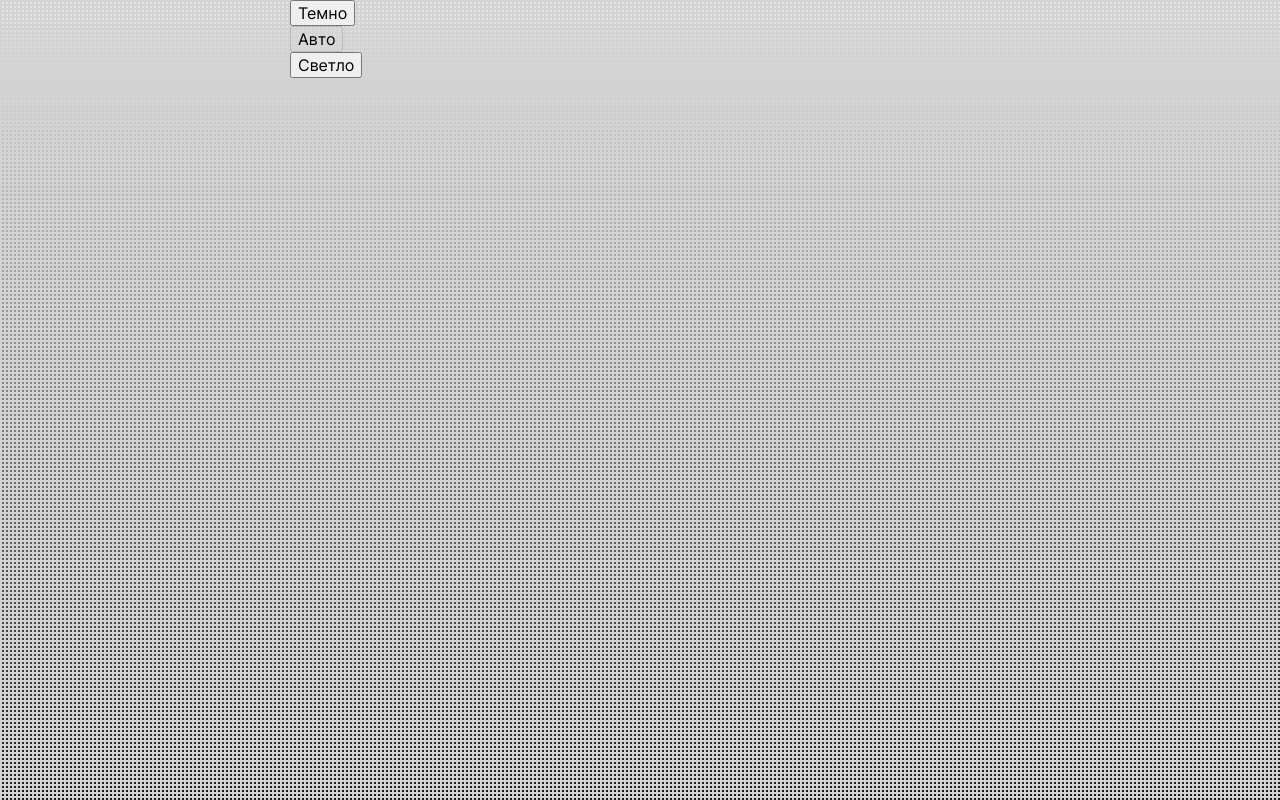
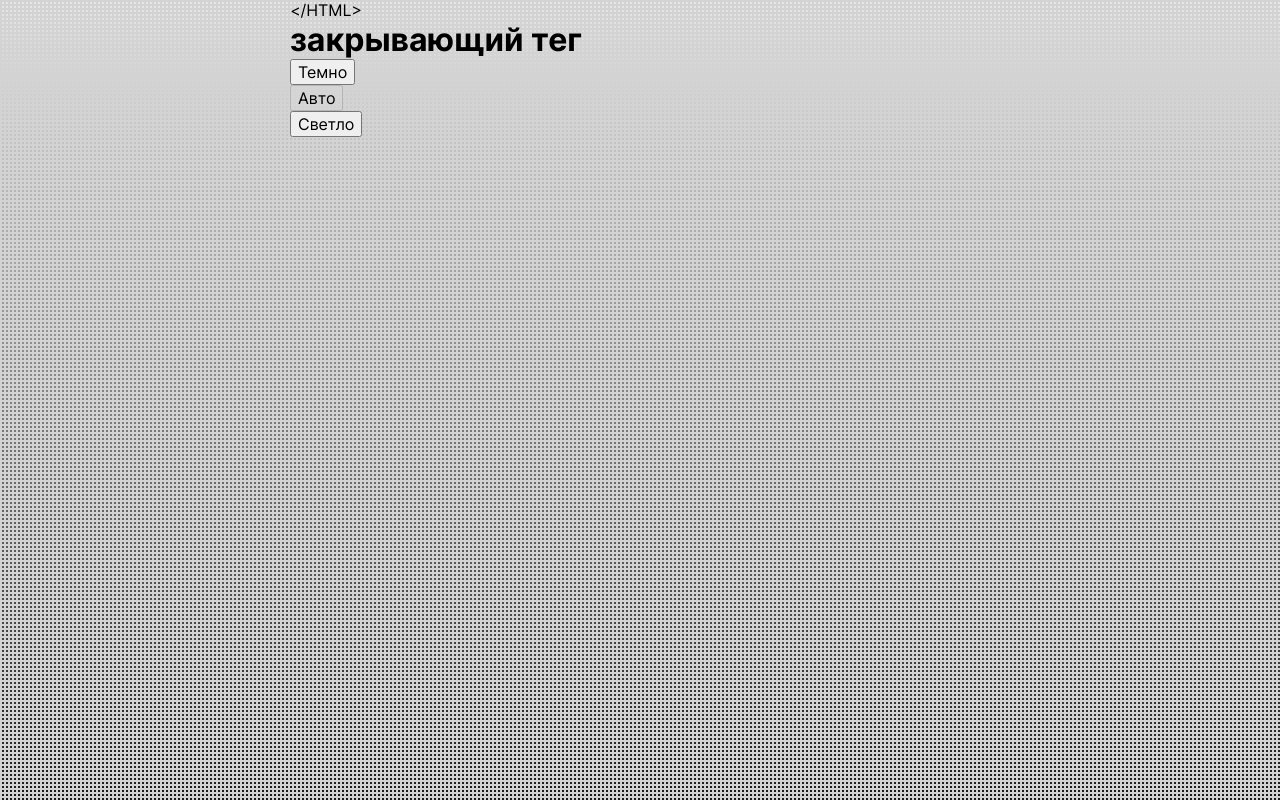
Before and after one commit to SlavaWebDeveloper/zakrivayuschiy-teg-f, a website: page src/index.html in a window 1280 px wide. Drawn offline with nearby package versions, Linux system fonts and the light colour scheme; files that its build step writes are made by us from their sources.

Commit message:
finish code header

```diff
--- a/src/index.html
+++ b/src/index.html
@@ -18,6 +18,11 @@
   </head>
   <body class="page">
     <header class="header">
+      <a href="#" class="header__link">&lt;/HTML&gt;</a>
+      <h1 class="header__title">
+        закрывающий тег
+      </h1>
+
       <nav class="theme-menu header__theme-menu">
         <!-- Не меняйте разметку этого списка, иначе скрипты перестанут работать -->
         <ul class="theme-menu__list">
@@ -43,6 +48,7 @@
           </li>
         </ul>
       </nav>
+
     </header>
     <main></main>
     <script src="./scripts/like.js"></script>
```
